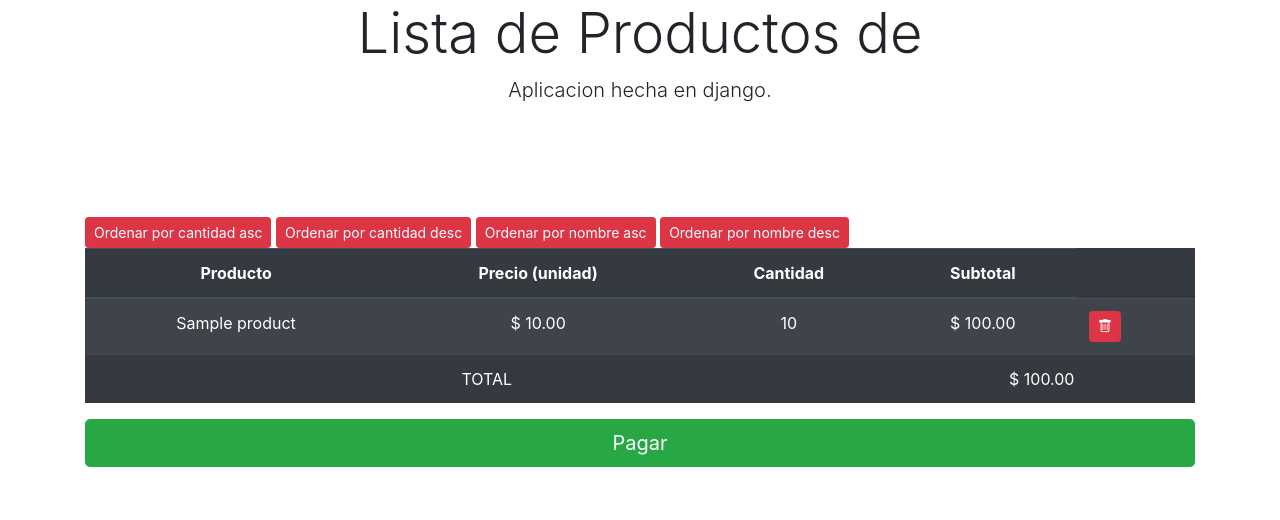
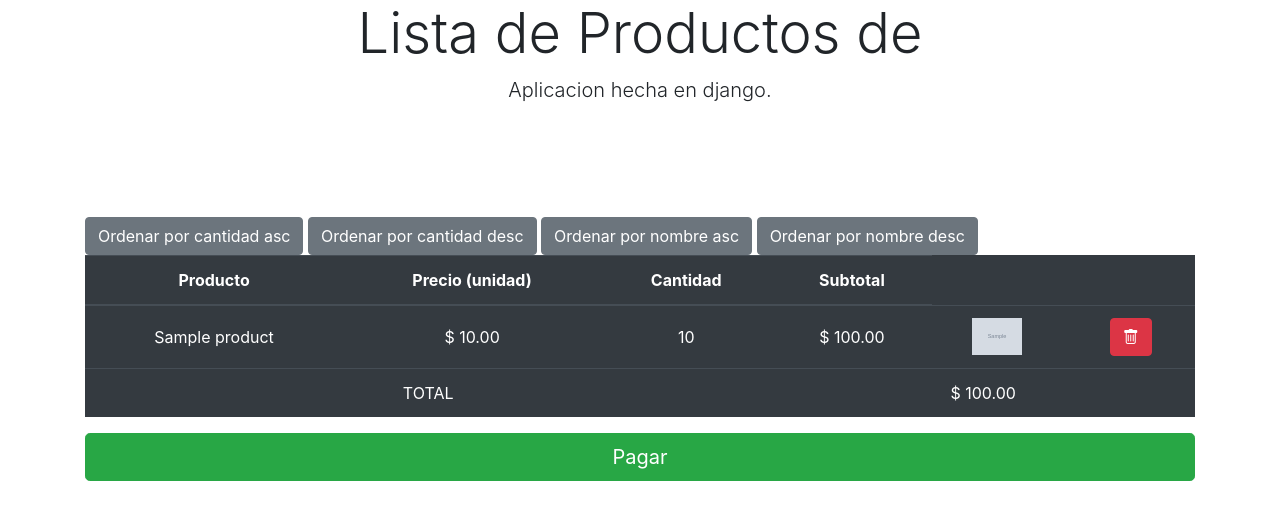
Before and after one commit to gaston38kpo/Tzuzulcode-TiendaMessirvEcommerce, a Django app: page /cart/ in a window 1280 px wide. Shown: the part 120-640 px from the top of the page. Run offline with Django 3.2, Linux system fonts and the light colour scheme; a user stored in the database is signed in; tables that the repository leaves empty hold one stand-in row (values such as "Sample post"); grey boxes marked "Sample" are stand-in pictures; some libraries are stand-ins or nearby versions.

Commit message:
Adding product image to cart

```diff
--- a/templates/cart.html
+++ b/templates/cart.html
@@ -39,12 +39,11 @@
 
 <div class="container center">
 
-<a class="btn btn-danger btn-sm" href="{% url 'sort_cart_products' 'quantity_asc' %}">Ordenar por cantidad asc</a>
-<a class="btn btn-danger btn-sm" href="{% url 'sort_cart_products' 'quantity_desc' %}">Ordenar por cantidad desc</a>
-<a class="btn btn-danger btn-sm" href="{% url 'sort_cart_products' 'name_asc' %}">Ordenar por nombre asc</a>
-<a class="btn btn-danger btn-sm" href="{% url 'sort_cart_products' 'name_desc' %}">Ordenar por nombre desc</a>
-
-    <table class="table table-striped table-dark text-center">
+    <a class="btn btn-secondary" href="{% url 'sort_cart_products' 'quantity_asc' %}">Ordenar por cantidad asc</a>
+    <a class="btn btn-secondary" href="{% url 'sort_cart_products' 'quantity_desc' %}">Ordenar por cantidad desc</a>
+    <a class="btn btn-secondary" href="{% url 'sort_cart_products' 'name_asc' %}">Ordenar por nombre asc</a>
+    <a class="btn btn-secondary" href="{% url 'sort_cart_products' 'name_desc' %}">Ordenar por nombre desc</a>
+    <table class="table table-hover table-dark text-center">
         <thead>
             <tr>
                 <th scope="col">Producto</th>
@@ -59,14 +58,18 @@
                     <p hidden> {{product_cart.reset_total}} </p>
                 {% endif %}
                 <tr>
-                    <td scope="row">{{ product_cart.product_fk.name }}</td>
-                    <td scope="row"> $ {{ product_cart.product_fk.price }}</td>
-                    <td scope="row">{{ product_cart.quantity }}</td>
-                    <td scope="row"> $ {{ product_cart.subtotal }}</td>
+                    <td class= "align-middle" scope="row">{{ product_cart.product_fk.name }}</td>
+                    <td class= "align-middle" scope="row"> $ {{ product_cart.product_fk.price }}</td>
+                    <td class= "align-middle" scope="row">{{ product_cart.quantity }}</td>
+                    <td class= "align-middle" scope="row"> $ {{ product_cart.subtotal }}</td>
                     <td>
-                        <div class="row">
-                            <div class="col-3">
-                                <a class="btn btn-danger btn-sm" href="{% url 'delete_product_from_cart' product_cart.id %}">
+                        <div class="row align-items-center">
+                            <div class="col">
+                                <img src="{{product_cart.product_fk.img_path}}" class="img-fluid" alt="thumbnail"
+                                    style = "max-width:50px">
+                            </div>
+                            <div class="col">
+                                <a class="btn btn-danger" href="{% url 'delete_product_from_cart' product_cart.id %}">
                                     <i class="bi bi-trash"></i>
                                 </a>
                             </div>
```
